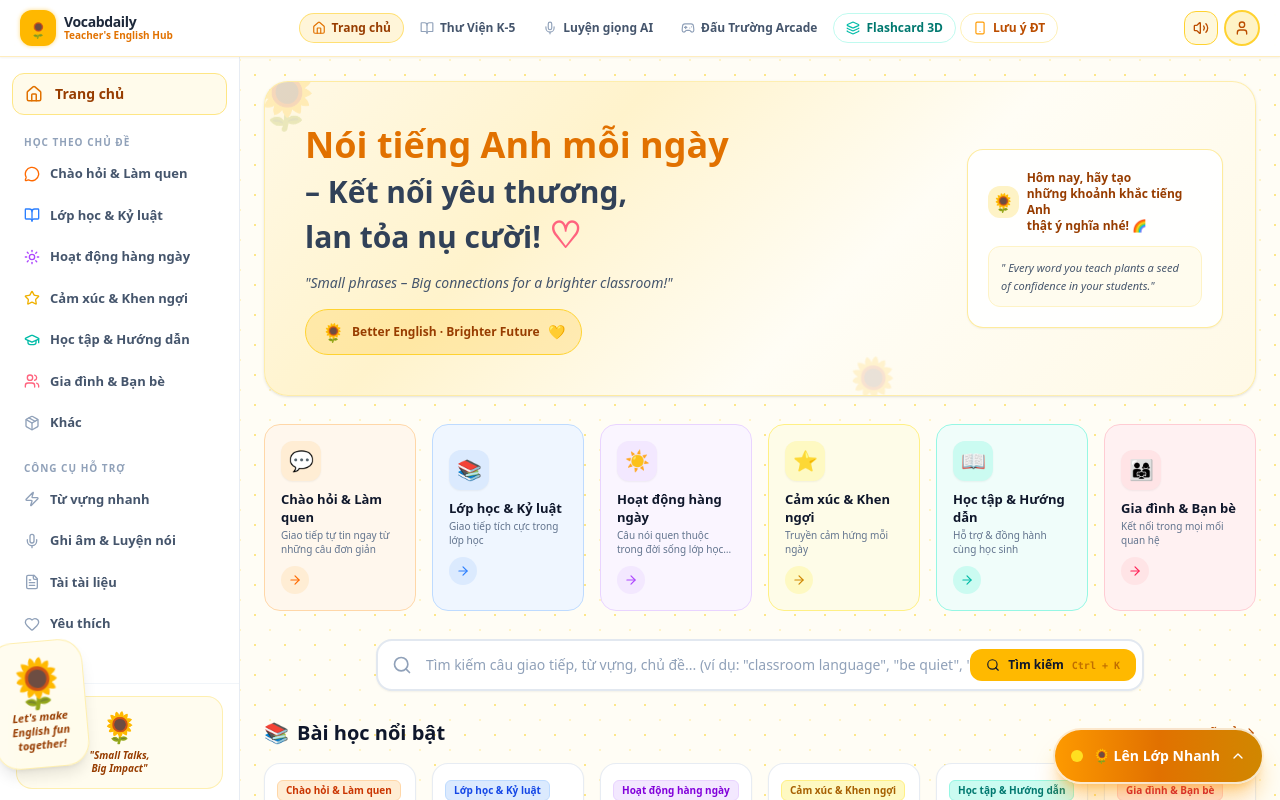
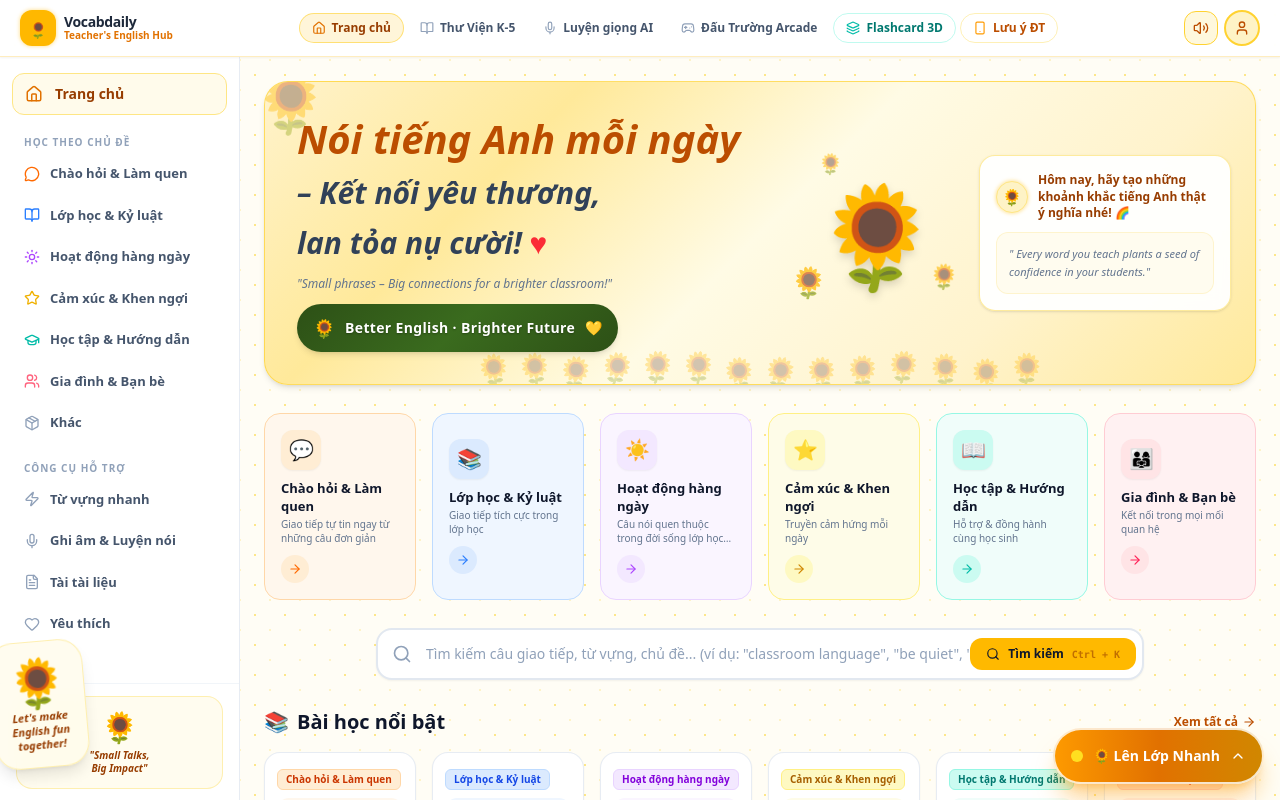
Before and after one commit to hoaithanhmathhnue-sys/englishmrshuong, a React (Vite) app: page / in a window 1280 px wide. Shown: the top 800 px of the page. Built offline with nearby package versions, Linux system fonts and the light colour scheme.

Commit message:
Add files via upload

```diff
--- a/src/components/DashboardTab.tsx
+++ b/src/components/DashboardTab.tsx
@@ -410,48 +410,70 @@ export const DashboardTab: React.FC<DashboardTabProps> = ({
     <div className="space-y-7 pb-16">
 
       {/* ═══ HERO BANNER ═══ */}
-      <div className="hero-banner-bg rounded-3xl overflow-hidden border border-amber-200/60 shadow-sm animate-fadeInUp">
-        <div className="flex flex-col lg:flex-row">
-          {/* Left: Main message */}
-          <div className="flex-1 p-6 sm:p-8 lg:p-10 relative">
-            {/* Decorative sunflowers */}
-            <div className="absolute -left-4 -top-4 text-6xl opacity-20 select-none pointer-events-none animate-float-sunflower">🌻</div>
-            <div className="absolute right-8 -bottom-2 text-5xl opacity-15 select-none pointer-events-none animate-float-sunflower-reverse">🌻</div>
+      <div className="rounded-3xl overflow-hidden border border-amber-300/70 shadow-md animate-fadeInUp relative" style={{ background: 'linear-gradient(135deg, #FFF3CC 0%, #FFE99A 25%, #FFFBE5 50%, #FFF3CC 75%, #FFE99A 100%)' }}>
+        {/* Sunflower field decorative elements */}
+        <div className="absolute bottom-0 left-0 right-0 flex items-end justify-center gap-1 pointer-events-none select-none opacity-30 overflow-hidden">
+          {Array.from({ length: 14 }).map((_, i) => (
+            <span key={i} className="text-2xl sm:text-3xl" style={{ transform: `translateY(${Math.random() * 8}px) rotate(${Math.random() * 20 - 10}deg)` }}>🌻</span>
+          ))}
+        </div>
 
-            <div className="relative z-10 space-y-4">
-              <h1 className="text-2xl sm:text-3xl lg:text-4xl font-black text-slate-900 leading-tight">
-                <span className="text-amber-600">Nói tiếng Anh mỗi ngày</span><br/>
+        <div className="flex flex-col lg:flex-row items-stretch relative z-10">
+          {/* Left: Slogan */}
+          <div className="flex-1 p-5 sm:p-7 lg:p-8 relative">
+            {/* Decorative sunflower top-left */}
+            <div className="absolute -left-3 -top-3 text-5xl sm:text-6xl opacity-40 select-none pointer-events-none animate-float-sunflower">🌻</div>
+
+            <div className="relative z-10 space-y-3">
+              <h1 className="text-2xl sm:text-3xl lg:text-[2.5rem] font-black leading-tight italic">
+                <span className="text-amber-700">Nói tiếng Anh mỗi ngày</span><br/>
                 <span className="text-slate-700 text-xl sm:text-2xl lg:text-3xl">– Kết nối yêu thương,</span><br/>
                 <span className="text-slate-700 text-xl sm:text-2xl lg:text-3xl">lan tỏa nụ cười! </span>
-                <span className="text-rose-400">♡</span>
+                <span className="text-red-500 not-italic text-2xl sm:text-3xl">♥</span>
               </h1>
 
-              <p className="text-xs sm:text-sm text-slate-600 max-w-md italic">
-                "Small phrases – Big connections<br className="sm:hidden"/> for a brighter classroom!"
+              <p className="text-[11px] sm:text-xs text-slate-500 italic max-w-sm">
+                "Small phrases – Big connections for a brighter classroom!"
               </p>
 
-              {/* Badge */}
-              <div className="inline-flex items-center gap-2 px-4 py-2 rounded-full bg-amber-400/20 border border-amber-300 text-amber-800">
+              {/* Chalkboard-style Badge */}
+              <div className="inline-flex items-center gap-2.5 px-4 py-2.5 rounded-full shadow-md" style={{ background: 'linear-gradient(135deg, #2D5016 0%, #3A6B1E 50%, #2D5016 100%)' }}>
                 <span className="text-lg">🌻</span>
-                <span className="text-xs font-black">Better English · Brighter Future</span>
+                <span className="text-xs sm:text-sm font-black text-white tracking-wide" style={{ textShadow: '0 1px 2px rgba(0,0,0,0.3)' }}>
+                  Better English · Brighter Future
+                </span>
                 <span className="text-sm">💛</span>
               </div>
             </div>
           </div>
 
+          {/* Center: Sunflower Mascot */}
+          <div className="hidden lg:flex items-center justify-center px-4 py-6 relative">
+            {/* Big sunflower mascot */}
+            <div className="relative">
+              <div className="text-[80px] xl:text-[100px] animate-float-sunflower drop-shadow-lg select-none">
+                🌻
+              </div>
+              {/* Small sunflowers around */}
+              <div className="absolute -left-6 bottom-2 text-3xl animate-float-sunflower-reverse select-none opacity-70">🌻</div>
+              <div className="absolute -right-5 bottom-4 text-2xl animate-float-sunflower select-none opacity-60" style={{ animationDelay: '1s' }}>🌻</div>
+              <div className="absolute left-1 -top-2 text-xl animate-float-sunflower-reverse select-none opacity-50" style={{ animationDelay: '0.5s' }}>🌻</div>
+            </div>
+          </div>
+
           {/* Right: Quote card */}
-          <div className="lg:w-[320px] p-5 sm:p-6 lg:p-8 flex items-center">
-            <div className="bg-white/90 rounded-2xl p-5 border border-amber-200/80 shadow-xs space-y-3 w-full">
-              <div className="flex items-center gap-2">
-                <div className="w-8 h-8 rounded-xl bg-amber-100 flex items-center justify-center text-lg">
+          <div className="lg:w-[280px] xl:w-[300px] p-4 sm:p-5 lg:p-6 flex items-center shrink-0">
+            <div className="bg-white/95 backdrop-blur-sm rounded-2xl p-4 border border-amber-200/80 shadow-sm space-y-2.5 w-full">
+              <div className="flex items-center gap-2.5">
+                <div className="w-8 h-8 rounded-full bg-amber-100 border border-amber-200 flex items-center justify-center text-base shrink-0 sunflower-glow">
                   🌻
                 </div>
-                <p className="text-xs font-bold text-amber-800">
-                  Hôm nay, hãy tạo<br/>những khoảnh khắc tiếng Anh<br/>thật ý nghĩa nhé! 🌈
+                <p className="text-[11px] sm:text-xs font-bold text-amber-800 leading-snug">
+                  Hôm nay, hãy tạo những khoảnh khắc tiếng Anh thật ý nghĩa nhé! 🌈
                 </p>
               </div>
-              <div className="bg-amber-50/80 rounded-xl p-3 border border-amber-100">
-                <p className="text-[11px] text-slate-600 italic leading-relaxed">
+              <div className="bg-amber-50/80 rounded-xl p-3 border border-amber-100/80">
+                <p className="text-[10px] sm:text-[11px] text-slate-500 italic leading-relaxed">
                   " Every word you teach plants a seed of confidence in your students."
                 </p>
               </div>
--- a/src/data/vocabPhrasesData.ts
+++ b/src/data/vocabPhrasesData.ts
@@ -474,7 +474,7 @@ const DAILY_TEACHER_STUDENTS: VocabPhrase[] = [
     phrase: 'Do you understand?',
     response: 'Yes, I do / Not yet',
     ipa: '/duː juː ˌʌndəˈstænd/ -> /jes, aɪ duː/',
-    vietnamese: 'Các con có hiểu bài không? -> Dạ chúng con hiểu rồi ạ / Dạ chưa ạ.',
+    vietnamese: 'Các em đã hiểu bài chưa? -> Dạ chúng em hiểu rồi ạ / Dạ chưa ạ.',
     context: 'Kiểm tra mức độ tiếp thu bài của học sinh trước khi chuyển phần mới.',
     emoji: '🤔',
     vocabCategory: 'Daily Communication',
@@ -486,7 +486,7 @@ const DAILY_TEACHER_STUDENTS: VocabPhrase[] = [
     phrase: 'Can you repeat?',
     response: 'Yes, teacher!',
     ipa: '/kæn juː rɪˈpiːt/ -> /jes, ˈtiːtʃər/',
-    vietnamese: 'Con có thể nhắc lại câu đó được không? -> Dạ được ạ.',
+    vietnamese: 'Em có thể lặp lại được không? -> Dạ được ạ.',
     context: 'Yêu cầu học sinh nhắc lại câu vừa nói để rèn luyện phản xạ phát âm.',
     emoji: '🔁',
     vocabCategory: 'Daily Communication',
@@ -498,7 +498,7 @@ const DAILY_TEACHER_STUDENTS: VocabPhrase[] = [
     phrase: 'Anything else?',
     response: "That's all, teacher! / One more idea!",
     ipa: '/ˈeniθɪŋ els/ -> /ðæts ɔːl, ˈtiːtʃər/',
-    vietnamese: 'Còn gì nữa không nào các con? / Có ai bổ sung gì thêm không?',
+    vietnamese: 'Còn gì nữa không?',
     context: 'Khơi gợi thêm ý kiến, mở rộng câu trả lời của học sinh khi thảo luận hoặc làm bài.',
     emoji: '➕',
     vocabCategory: 'Daily Communication',
@@ -510,7 +510,7 @@ const DAILY_TEACHER_STUDENTS: VocabPhrase[] = [
     phrase: 'Who else?',
     response: 'Me, teacher! / Let me try!',
     ipa: '/huː els/ -> /miː, ˈtiːtʃər/',
-    vietnamese: 'Còn bạn nào nữa không nào? / Ai xung phong nữa nào?',
+    vietnamese: 'Còn ai nữa?',
     context: 'Kêu gọi thêm các cánh tay khác xung phong tham gia hoạt động lớp học.',
     emoji: '🙋‍♂️',
     vocabCategory: 'Daily Communication',
@@ -522,7 +522,7 @@ const DAILY_TEACHER_STUDENTS: VocabPhrase[] = [
     phrase: 'Can you say it in English?',
     response: 'Yes, I can!',
     ipa: '/kæn juː seɪ ɪt ɪn ˈɪŋɡlɪʃ/ -> /jes, aɪ kæn/',
-    vietnamese: 'Con có thể diễn đạt bằng tiếng Anh được không nào?',
+    vietnamese: 'Em có thể nói bằng Tiếng Anh được không?',
     context: 'Khích lệ học sinh chuyển ngữ sang tiếng Anh tự nhiên trong giờ học.',
     emoji: '🇬🇧',
     vocabCategory: 'Daily Communication',
@@ -534,7 +534,7 @@ const DAILY_TEACHER_STUDENTS: VocabPhrase[] = [
     phrase: 'What do you think?',
     response: 'I think it is great! / I agree.',
     ipa: '/wɒt duː juː θɪŋk/ -> /aɪ θɪŋk ɪt ɪz ɡreɪt/',
-    vietnamese: 'Con nghĩ thế nào về điều này? / Ý kiến của con ra sao?',
+    vietnamese: 'Em có suy nghĩ gì?',
     context: 'Khuyến khích học sinh nói lên ý kiến cá nhân và tư duy phản biện.',
     emoji: '🧠',
     vocabCategory: 'Daily Communication',
```
